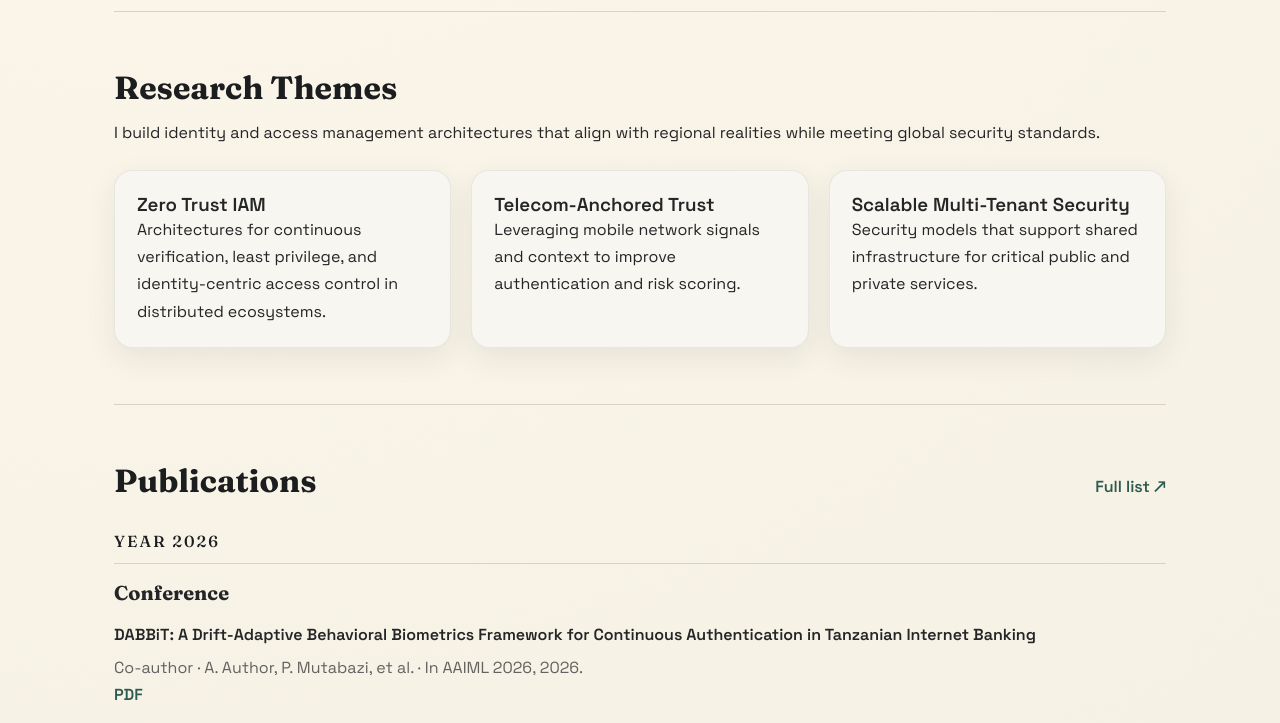
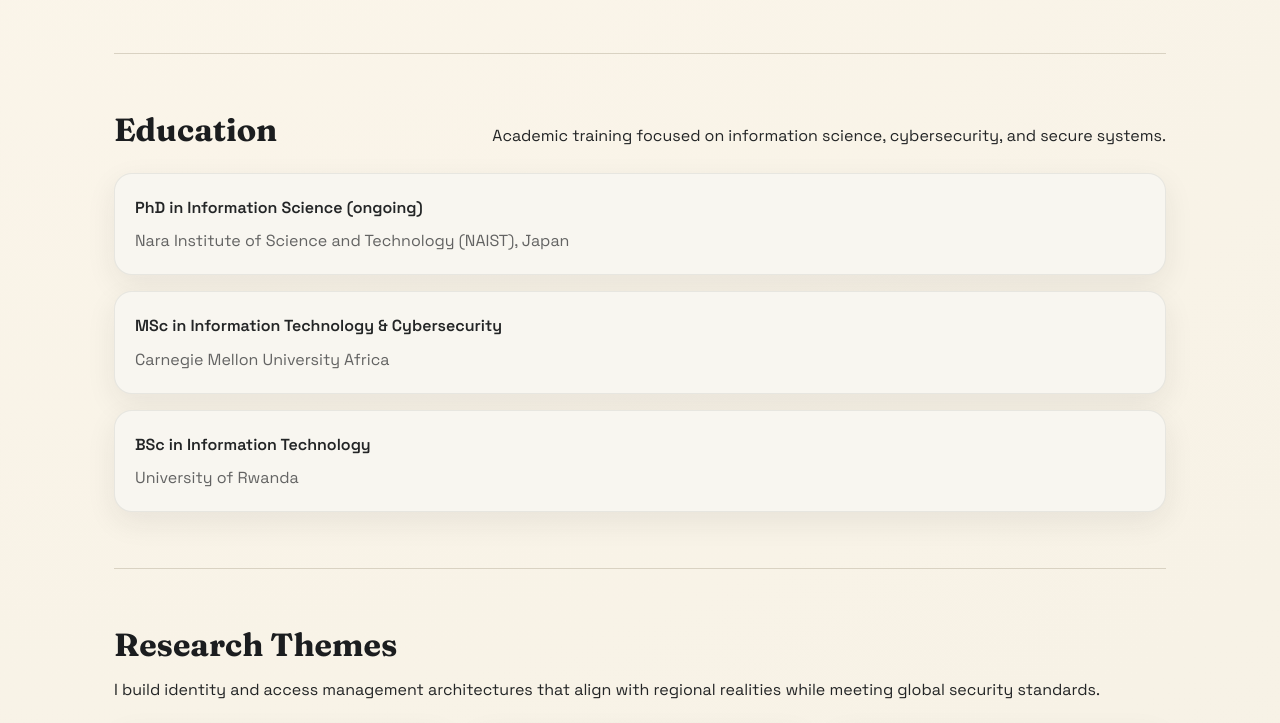
Before and after one commit to ztn-iplab/pm-profile, a plain HTML site: page index.html in a window 1280 px wide. Shown: the part 1337-2060 px from the top of the page. Drawn offline with Linux system fonts and the light colour scheme.

Commit message:
Add education section

```diff
--- a/index.html
+++ b/index.html
@@ -29,6 +29,7 @@
         </div>
         <nav class="nav">
           <a href="#about">About</a>
+          <a href="#education">Education</a>
           <a href="#research">Research</a>
           <a href="#publications">Publications</a>
           <a href="#projects">Projects</a>
@@ -106,6 +107,27 @@
               <li>Department: Information Science, NAIST</li>
               <li>Focus: Zero Trust IAM for Sub-Saharan Africa</li>
             </ul>
+          </div>
+        </section>
+
+        <section id="education" class="section education">
+          <div class="section-heading">
+            <h2>Education</h2>
+            <p>Academic training focused on information science, cybersecurity, and secure systems.</p>
+          </div>
+          <div class="education-list">
+            <article>
+              <p class="edu-degree">PhD in Information Science (ongoing)</p>
+              <p class="edu-meta">Nara Institute of Science and Technology (NAIST), Japan</p>
+            </article>
+            <article>
+              <p class="edu-degree">MSc in Information Technology &amp; Cybersecurity</p>
+              <p class="edu-meta">Carnegie Mellon University Africa</p>
+            </article>
+            <article>
+              <p class="edu-degree">BSc in Information Technology</p>
+              <p class="edu-meta">University of Rwanda</p>
+            </article>
           </div>
         </section>
 
--- a/styles.css
+++ b/styles.css
@@ -343,6 +343,28 @@ button {
   color: var(--coal);
 }
 
+.education-list {
+  display: grid;
+  gap: 16px;
+}
+
+.education-list article {
+  background: var(--fog);
+  padding: 20px;
+  border-radius: var(--radius);
+  border: 1px solid rgba(35, 37, 38, 0.08);
+  box-shadow: 0 10px 30px rgba(35, 37, 38, 0.08);
+}
+
+.edu-degree {
+  font-weight: 600;
+  margin-bottom: 6px;
+}
+
+.edu-meta {
+  color: rgba(35, 37, 38, 0.7);
+}
+
 .pub-title {
   font-weight: 600;
   margin-bottom: 6px;
```
